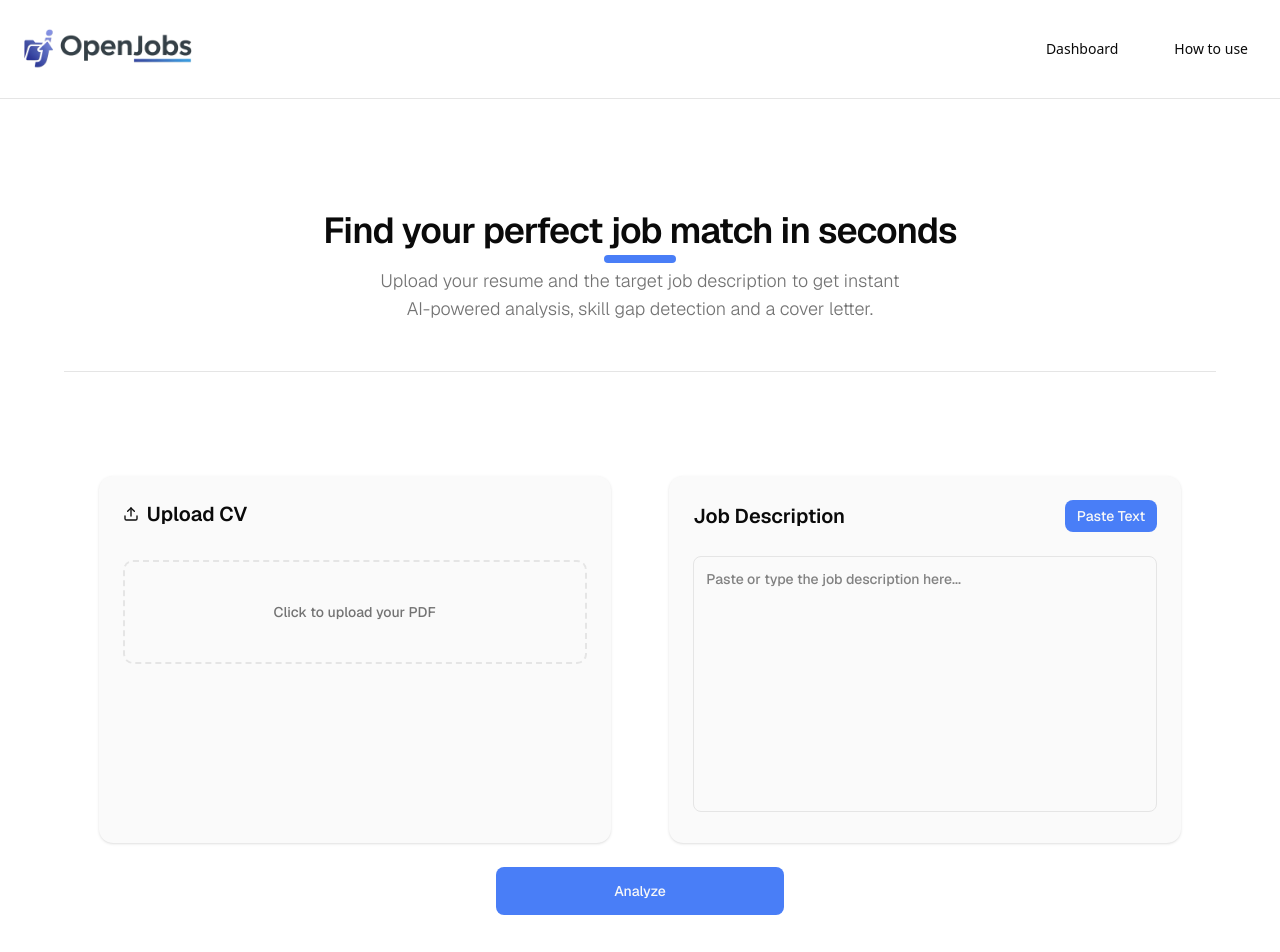
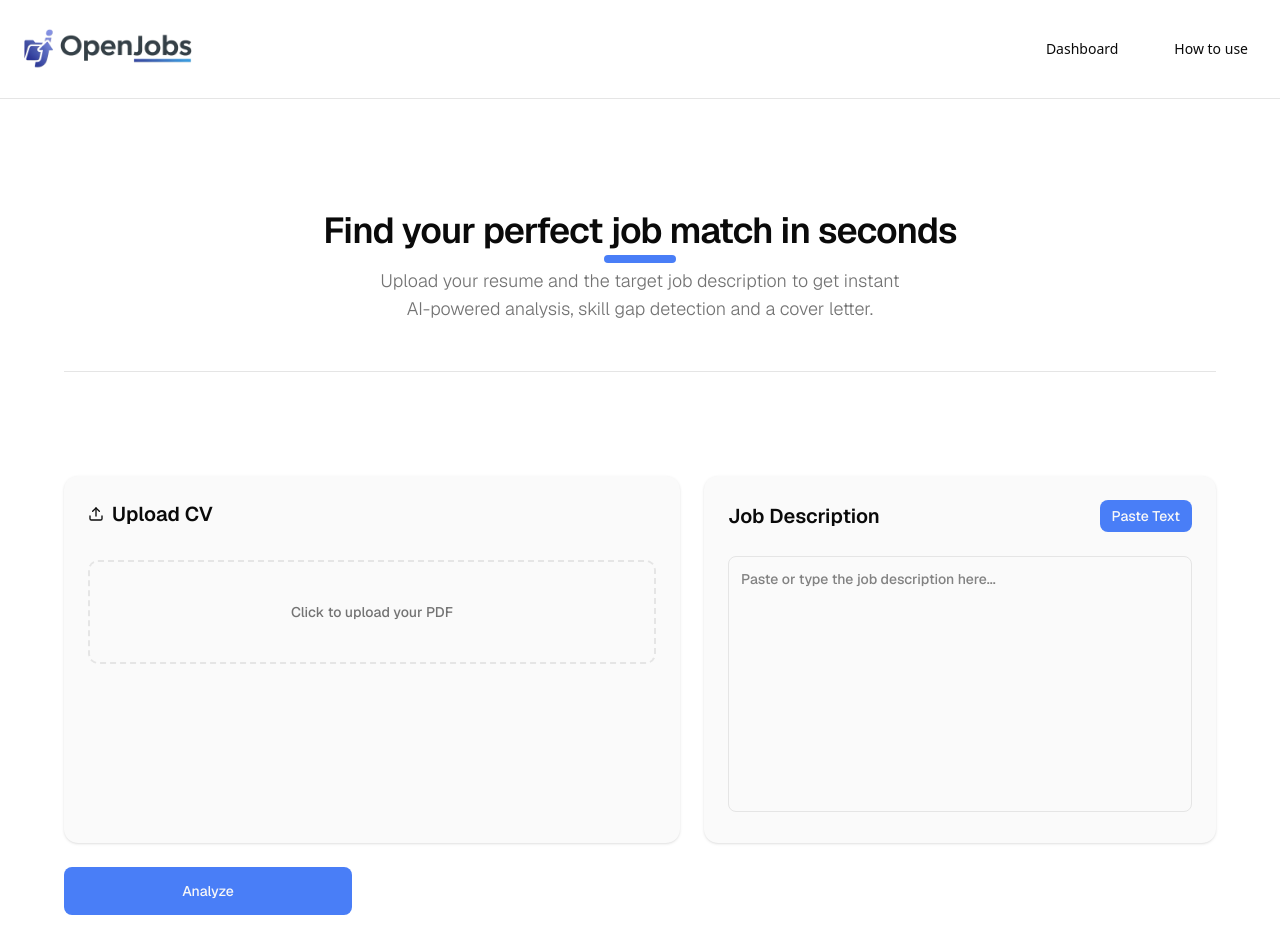
Before and after one commit to Bataklik/OpenJob, a Next.js app in the folder oj_frontend/: page / in a window 1280 px wide. Shown: the top 952 px of the page. Built offline with nearby package versions, Linux system fonts and the light colour scheme.

Commit message:
style: enhance layout of UploadPage, JobCard, and UploadCard components with improved spacing and className adjustments for better visual consistency

```diff
--- a/oj_frontend/components/upload-page/index.tsx
+++ b/oj_frontend/components/upload-page/index.tsx
@@ -21,8 +21,8 @@ export default function UploadPage({
     setJobText,
 }: UploadPageProps) {
     return (
-        <div className="flex w-full flex-col justify-center items-center">
-            <div className="flex flex-col w-full justify-evenly md:gap-6 mt-10 text-base font-medium sm:flex-row">
+        <div className="flex w-full flex-col">
+            <div className="mt-10 flex w-full flex-col gap-6 text-base font-medium sm:flex-row">
                 <UploadCard
                     fileInputRef={fileInputRef}
                     selectedFile={selectedFile}
--- a/oj_frontend/components/upload-page/job-card.tsx
+++ b/oj_frontend/components/upload-page/job-card.tsx
@@ -16,7 +16,7 @@ export default function JobCard({ text, setText }: JobCardProps) {
     };
 
     return (
-        <PageCard>
+        <PageCard className="flex-3">
             <CardHeader className="flex items-center justify-between">
                 <CardTitle className="text-xl">Job Description</CardTitle>
 
--- a/oj_frontend/components/upload-page/upload-card.tsx
+++ b/oj_frontend/components/upload-page/upload-card.tsx
@@ -18,7 +18,7 @@ export default function UploadCard({
     handleFileChange,
 }: UploadCardProps) {
     return (
-        <PageCard>
+        <PageCard className="flex-3 max-w-full sm:max-w-2xl">
             <CardHeader>
                 <CardTitle className="flex items-center gap-2 text-xl">
                     <Upload className="w-4 h-4" />
```
